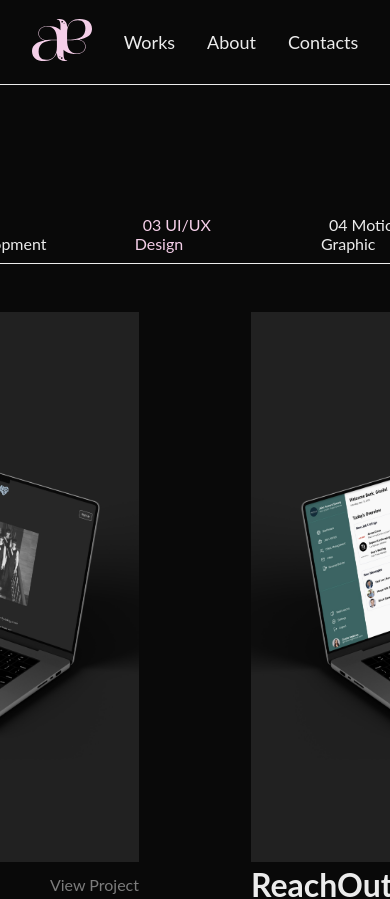
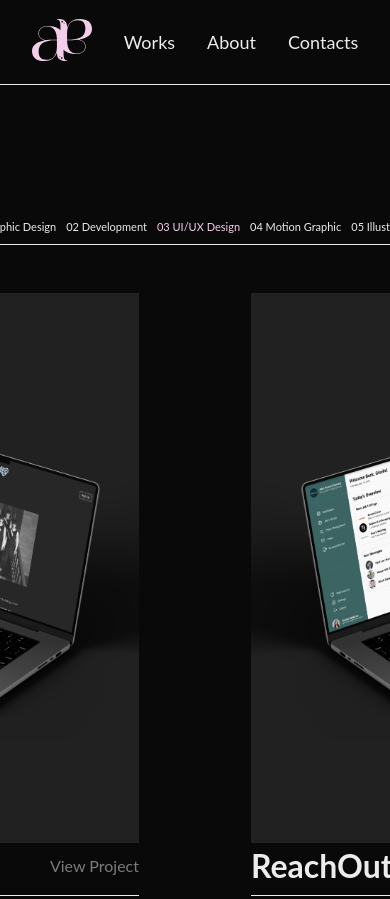
Before and after one commit to arabella-a/arabella-alegria, a Next.js app: page /pages/UIUX in a window 390 px wide. Shown: the top 899 px of the page. Built offline with nearby package versions, Linux system fonts and the light colour scheme.

Commit message:
add phone responsiveness in filter

```diff
--- a/src/app/components/Filter/Filter.module.css
+++ b/src/app/components/Filter/Filter.module.css
@@ -47,3 +47,18 @@
         border-bottom: none;
     }
 }
+
+/* phone size */
+@media (max-width: 480px) {
+    .filterCategories {
+        gap: 10px;
+        justify-content: center;
+        flex-wrap: nowrap;
+    }
+
+    .filterCategories a {
+        padding: 0;
+        font-size: 11px;
+        white-space: nowrap;
+    }
+}
```
